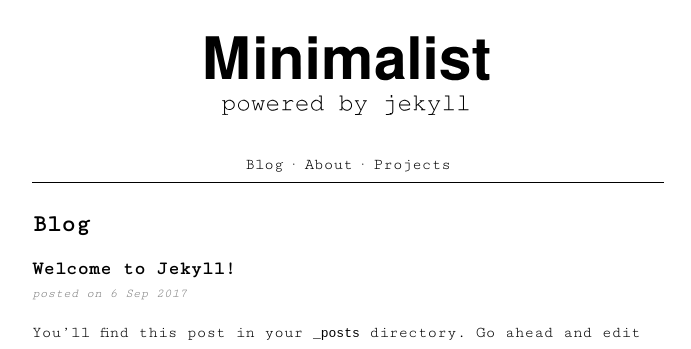
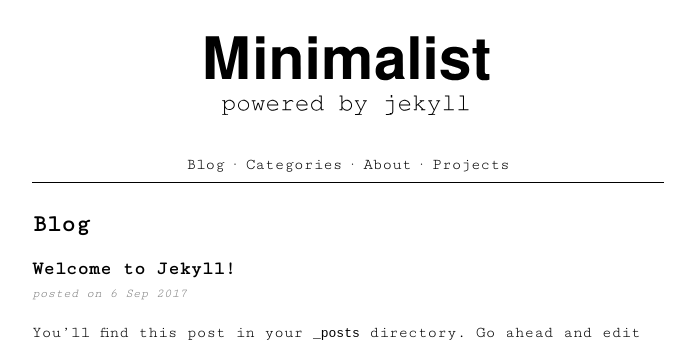
Before and after one commit to sampeas/sampeas.github.io, a Jekyll site: the page built from index.md, in a window 1280 px wide. Shown: the top 349 px of the page, without its empty margins (292-983 px from the left). Built offline with Jekyll 4.4.1, drawn with Linux system fonts in a browser that asks for light colours.

Commit message:
Update nav.html

```diff
--- a/_includes/nav.html
+++ b/_includes/nav.html
@@ -1,5 +1,6 @@
 <div id="nav">
   <a href="{{site.url}}{{site.baseurl}}/">Blog</a> ·
+  <a href="{{site.url}}{{site.baseurl}}/categories/">Categories</a> ·
   <a href="{{site.url}}{{site.baseurl}}/about/">About</a> ·
   <a href="{{site.url}}{{site.baseurl}}/projects/">Projects</a>
 </div>
```
